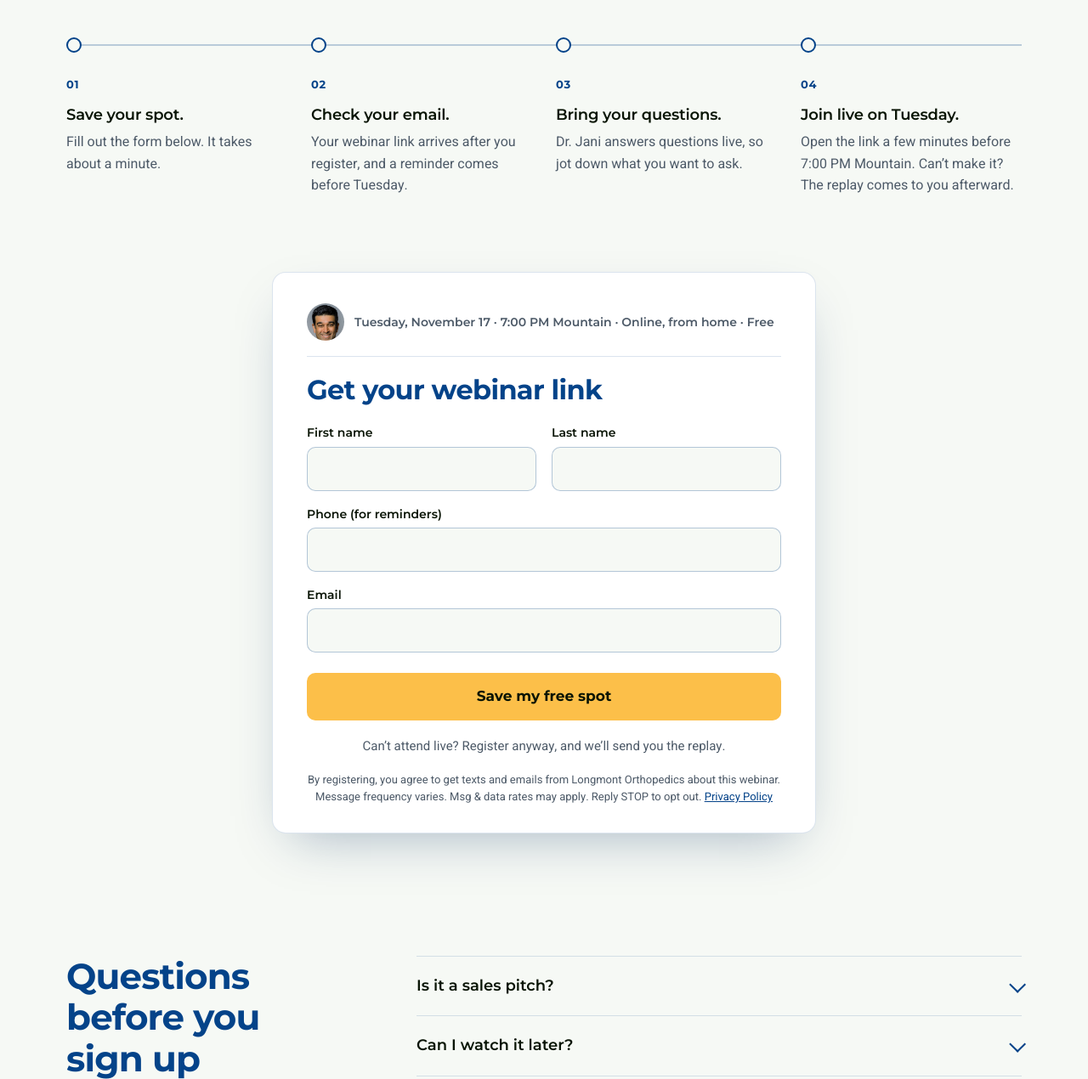
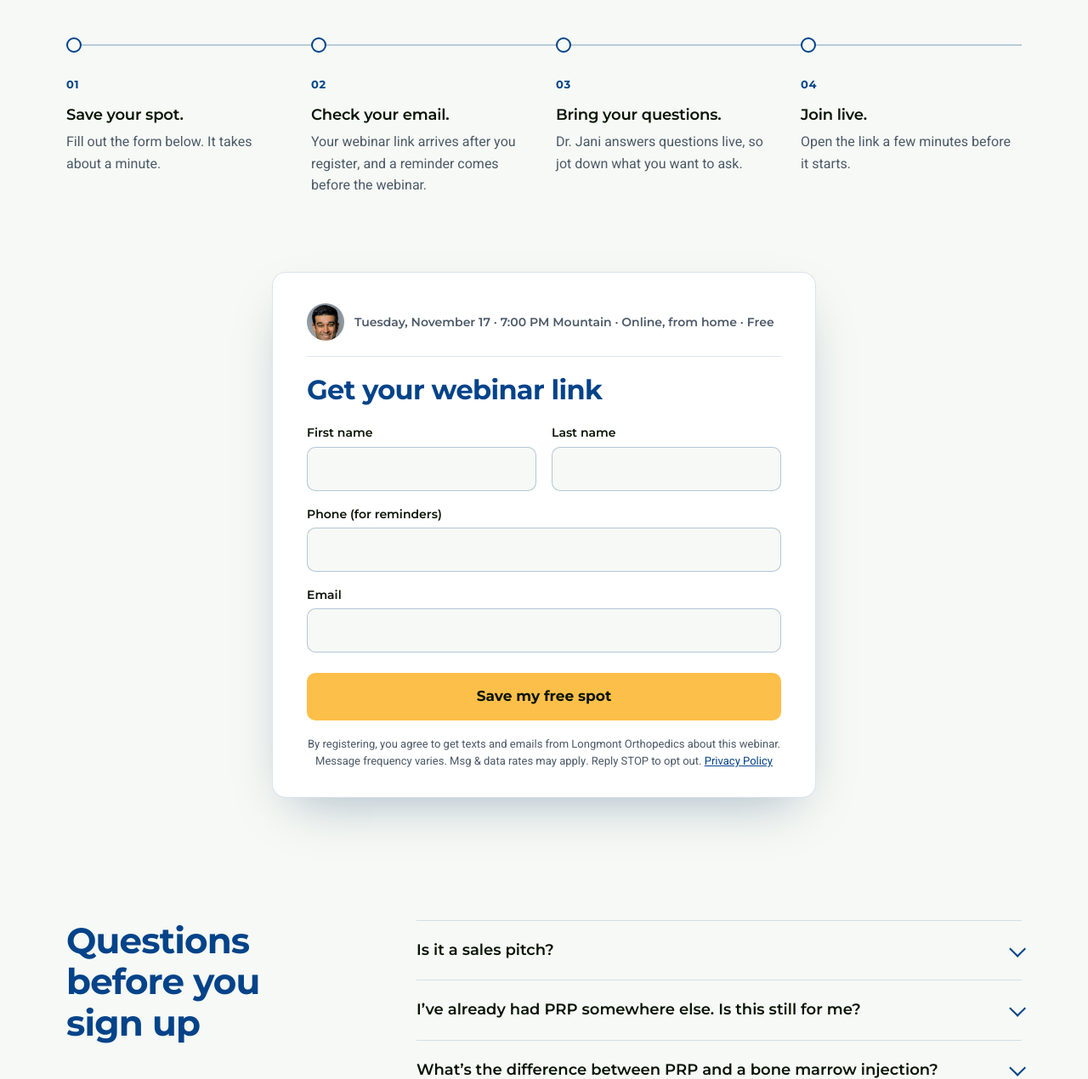
Before and after one commit to godz-onkar/longmont-webinar-lp, a plain HTML site: page page.html in a window 1280 px wide. Shown: the part 4520-5790 px from the top of the page at 85% size. Drawn offline with Linux system fonts and the light colour scheme.

Commit message:
Make How it works date-free and remove every replay mention (copy v1.6)
Co-Authored-By: Claude Opus 5.5 <noreply@anthropic.com>

```diff
--- a/page.html
+++ b/page.html
@@ -311,7 +311,6 @@ footer{margin-top:clamp(88px,11vw,128px);border-top:1px solid var(--line-light);
             <div class="field full"><label for="hem">Email</label><input id="hem" name="email" type="email" inputmode="email" autocomplete="email" spellcheck="false" required></div>
             <button class="btn" type="submit">Save my free spot</button>
             <p class="preview-msg" role="status">Preview only. On the live page this is the GHL form.</p>
-            <p class="form-note">Can’t attend live? Register anyway, and we’ll send you the replay.</p>
             <p class="form-consent">By registering, you agree to get texts and emails from Longmont Orthopedics about this webinar. Message frequency varies. Msg &amp; data rates may apply. Reply STOP to opt out. <a href="https://go.longmontorthopedics.com/privacy-policy" target="_blank" rel="noopener">Privacy Policy</a></p>
           </form>
         </div>
@@ -451,9 +450,9 @@ footer{margin-top:clamp(88px,11vw,128px);border-top:1px solid var(--line-light);
     <h2 id="how-h">How the webinar works</h2>
     <ol class="steps">
       <li><span class="fol num">01</span><h3>Save your spot.</h3><p>Fill out the form below. It takes about a minute.</p></li>
-      <li><span class="fol num">02</span><h3>Check your email.</h3><p>Your webinar link arrives after you register, and a reminder comes before Tuesday.</p></li>
+      <li><span class="fol num">02</span><h3>Check your email.</h3><p>Your webinar link arrives after you register, and a reminder comes before the webinar.</p></li>
       <li><span class="fol num">03</span><h3>Bring your questions.</h3><p>Dr. Jani answers questions live, so jot down what you want to ask.</p></li>
-      <li><span class="fol num">04</span><h3>Join live on Tuesday.</h3><p>Open the link a few minutes before 7:00 PM Mountain. Can’t make it? The replay comes to you afterward.</p></li>
+      <li><span class="fol num">04</span><h3>Join live.</h3><p>Open the link a few minutes before it starts.</p></li>
     </ol>
   </div>
 </section>
@@ -470,7 +469,6 @@ footer{margin-top:clamp(88px,11vw,128px);border-top:1px solid var(--line-light);
         <div class="field full"><label for="em">Email</label><input id="em" name="email" type="email" inputmode="email" autocomplete="email" spellcheck="false" required></div>
         <button class="btn" type="submit">Save my free spot</button>
         <p class="preview-msg" role="status">Preview only. On the live page this is the GHL form.</p>
-        <p class="form-note">Can’t attend live? Register anyway, and we’ll send you the replay.</p>
         <p class="form-consent">By registering, you agree to get texts and emails from Longmont Orthopedics about this webinar. Message frequency varies. Msg &amp; data rates may apply. Reply STOP to opt out. <a href="https://go.longmontorthopedics.com/privacy-policy" target="_blank" rel="noopener">Privacy Policy</a></p>
       </form>
     </div>
@@ -482,7 +480,6 @@ footer{margin-top:clamp(88px,11vw,128px);border-top:1px solid var(--line-light);
     <h2 id="faq-h">Questions before you sign up</h2>
     <div class="faq">
       <details><summary>Is it a sales pitch?</summary><p>Dr. Jani will teach, take questions, and explain how to request a consultation if you want one. The webinar is free, and registering doesn’t commit you to anything.</p></details>
-      <details><summary>Can I watch it later?</summary><p>Yes. Everyone who registers gets the replay. Questions are answered live, so join live if you have one.</p></details>
       <details><summary>I’ve already had PRP somewhere else. Is this still for me?</summary><p>Yes. Part of the webinar covers why PRP works for some people and not others. You’ll come away knowing what to ask about the shot you had.</p></details>
       <details><summary>What’s the difference between PRP and a bone marrow injection?</summary><p>PRP uses platelets concentrated from a small sample of your own blood. A bone marrow injection uses material drawn from your own bone marrow, which contains a different mix of cells and growth factors. Dr. Jani covers when each one is worth discussing.</p></details>
       <details><summary>Does insurance cover PRP or bone marrow injections?</summary><p>Usually not. They’re generally considered elective, so most people pay for them directly.</p></details>
```
Also changed, not shown: index.html (+3 -3 lines).
